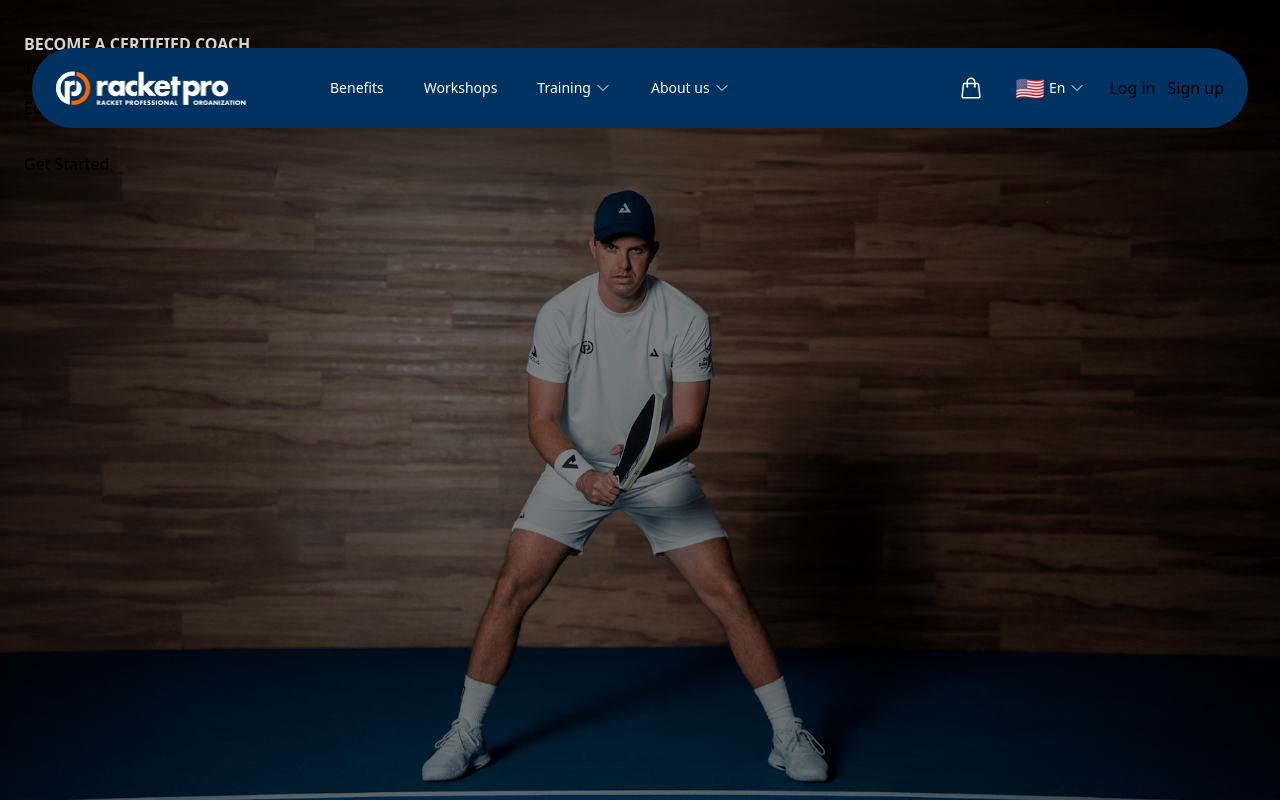
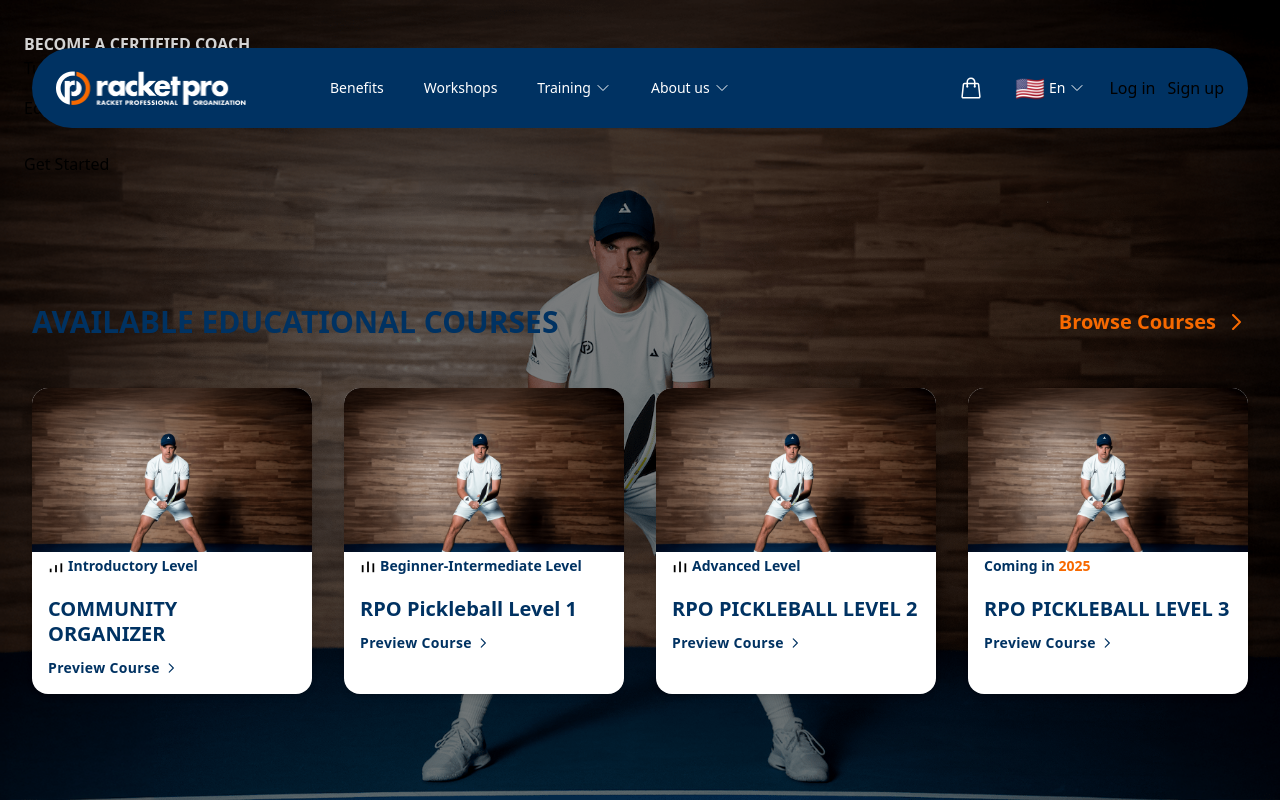
Before and after one commit to santileoni/racketpro, a Next.js app: page /en/home in a window 1280 px wide. Built offline with nearby package versions, Linux system fonts and the light colour scheme.

Commit message:
create available courses section

```diff
--- a/src/app/[lang]/home/page.tsx
+++ b/src/app/[lang]/home/page.tsx
@@ -1,5 +1,6 @@
 import { getIntl } from "@/lib/intl";
 import { Locale } from "@/lib/definitions";
+import AvailableCoursesSection from "@/components/AvailableCoursesSection";
 
 interface Props {
   params: {
@@ -14,6 +15,7 @@
 async function PageContent({ locale }: { locale: Locale }) {
   const intl = await getIntl(locale);
   return (
+    <>
       <section className="hero">
         <div className="container h-full mx-auto">
           <article className="flex flex-col items-start justify-center py-8 h-full max-w-[38rem]">
@@ -34,5 +36,8 @@
           <div className="absolute inset-0 bg-black/50"></div>
         </figure>
       </section>
+
+      <AvailableCoursesSection />
+    </>
   );
 }
--- /dev/null
+++ b/src/components/AvailableCoursesSection.tsx
@@ -0,0 +1,144 @@
+import React from "react";
+
+interface CourseCardProps {
+  title: string;
+  level: string;
+  levelType: "introductory" | "beginner-intermediate" | "advanced" | "coming-soon";
+  image: string;
+  comingSoon?: boolean;
+}
+
+function CourseCard({ title, level, levelType, image, comingSoon }: CourseCardProps) {
+  const getLevelIcon = () => {
+    switch (levelType) {
+      case "introductory":
+        return (
+          <div className="flex items-center gap-1">
+            <div className="w-4 h-4 flex items-center">
+              <svg viewBox="0 0 18 18" className="w-full h-full">
+                <rect x="2" y="12" width="2" height="4" fill="[var(--color-orange-600)]" />
+                <rect x="8" y="8" width="2" height="8" fill="text-brand-navy" />
+                <rect x="14" y="6" width="2" height="10" fill="text-brand-navy" />
+              </svg>
+            </div>
+            <span className="text-sm font-semibold text-brand-navy">{level}</span>
+          </div>
+        );
+      case "beginner-intermediate":
+      case "advanced":
+        return (
+          <div className="flex items-center gap-1">
+            <div className="w-4 h-4 flex items-center">
+              <svg viewBox="0 0 18 18" className="w-full h-full">
+                <rect x="2" y="8" width="2" height="8" fill="currentColor" />
+                <rect x="8" y="4" width="2" height="12" fill="currentColor" />
+                <rect x="14" y="6" width="2" height="10" fill="currentColor" />
+              </svg>
+            </div>
+            <span className="text-sm font-semibold text-brand-navy">{level}</span>
+          </div>
+        );
+      case "coming-soon":
+        return (
+          <span className="text-sm font-semibold text-brand-navy">
+            Coming in <span className="text-brand-orange">2025</span>
+          </span>
+        );
+      default:
+        return null;
+    }
+  };
+
+  return (
+    <div className="bg-white rounded-2xl overflow-hidden shadow-md hover:shadow-lg transition-shadow duration-300">
+      {/* Course Image */}
+      <div className="relative h-48 w-full overflow-hidden">
+        <img src={image} alt={title} className="w-full h-full object-cover" />
+        {/* Level Badge */}
+        <div className="absolute bottom-0 left-0 right-0">
+          <div className="bg-white">
+            <div className="bg-white/90 backdrop-blur-sm px-4 py-1 inline-flex items-center">{getLevelIcon()}</div>
+          </div>
+        </div>
+      </div>
+
+      {/* Course Content */}
+      <div className="p-4">
+        <h3 className="text-xl font-extrabold text-brand-navy mb-3 leading-tight">{title}</h3>
+
+        {/* Preview Course Link */}
+        <div className="flex items-center gap-1 text-brand-navy hover:text-brand-orange transition-colors cursor-pointer">
+          <span className="text-sm font-extrabold tracking-wide">Preview Course</span>
+          <svg className="w-3.5 h-3.5 flex-shrink-0" fill="none" stroke="currentColor" viewBox="0 0 24 24">
+            <path strokeLinecap="round" strokeLinejoin="round" strokeWidth={2} d="M9 5l7 7-7 7" />
+          </svg>
+        </div>
+      </div>
+    </div>
+  );
+}
+
+export default function AvailableCoursesSection() {
+  const courses = [
+    {
+      title: "COMMUNITY ORGANIZER",
+      level: "Introductory Level",
+      levelType: "introductory" as const,
+      image: "/images/hero-banner-image.png", // Using existing placeholder
+    },
+    {
+      title: "RPO Pickleball Level 1",
+      level: "Beginner-Intermediate Level",
+      levelType: "beginner-intermediate" as const,
+      image: "/images/hero-banner-image.png", // Using existing placeholder
+    },
+    {
+      title: "RPO PICKLEBALL LEVEL 2",
+      level: "Advanced Level",
+      levelType: "advanced" as const,
+      image: "/images/hero-banner-image.png", // Using existing placeholder
+    },
+    {
+      title: "RPO PICKLEBALL LEVEL 3",
+      level: "Coming in 2025",
+      levelType: "coming-soon" as const,
+      image: "/images/hero-banner-image.png", // Using existing placeholder
+      comingSoon: true,
+    },
+  ];
+
+  return (
+    <section className="bg-[var(--color-gray-200)] py-16 lg:py-24">
+      <div className="container mx-auto px-6 lg:px-8">
+        {/* Header */}
+        <div className="flex flex-col lg:flex-row lg:items-center lg:justify-between gap-6 mb-12">
+          <h2 className="text-2xl lg:text-3xl font-extrabold text-brand-navy leading-tight">
+            AVAILABLE EDUCATIONAL COURSES
+          </h2>
+
+          {/* Browse Courses Link */}
+          <div className="flex items-center gap-2 text-brand-orange hover:text-[var(--color-orange-600)] transition-colors cursor-pointer">
+            <span className="text-lg lg:text-xl font-extrabold">Browse Courses</span>
+            <svg className="w-6 h-6 flex-shrink-0" fill="none" stroke="currentColor" viewBox="0 0 24 24">
+              <path strokeLinecap="round" strokeLinejoin="round" strokeWidth={2} d="M9 5l7 7-7 7" />
+            </svg>
+          </div>
+        </div>
+
+        {/* Course Cards Grid */}
+        <div className="grid grid-cols-1 md:grid-cols-2 lg:grid-cols-4 gap-6 lg:gap-8">
+          {courses.map((course, index) => (
+            <CourseCard
+              key={index}
+              title={course.title}
+              level={course.level}
+              levelType={course.levelType}
+              image={course.image}
+              comingSoon={course.comingSoon}
+            />
+          ))}
+        </div>
+      </div>
+    </section>
+  );
+}
```
Lines whose indentation alone changed are shown as unchanged.
